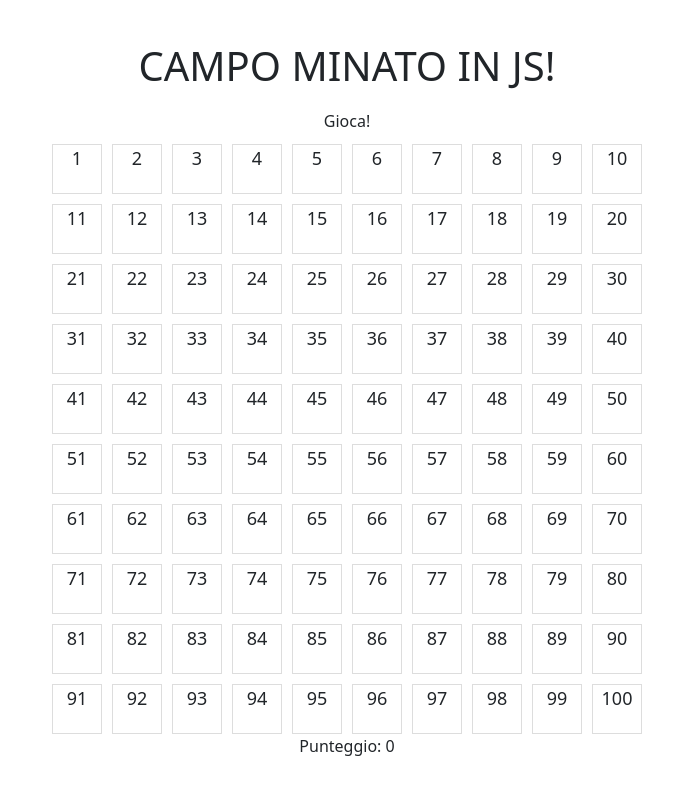
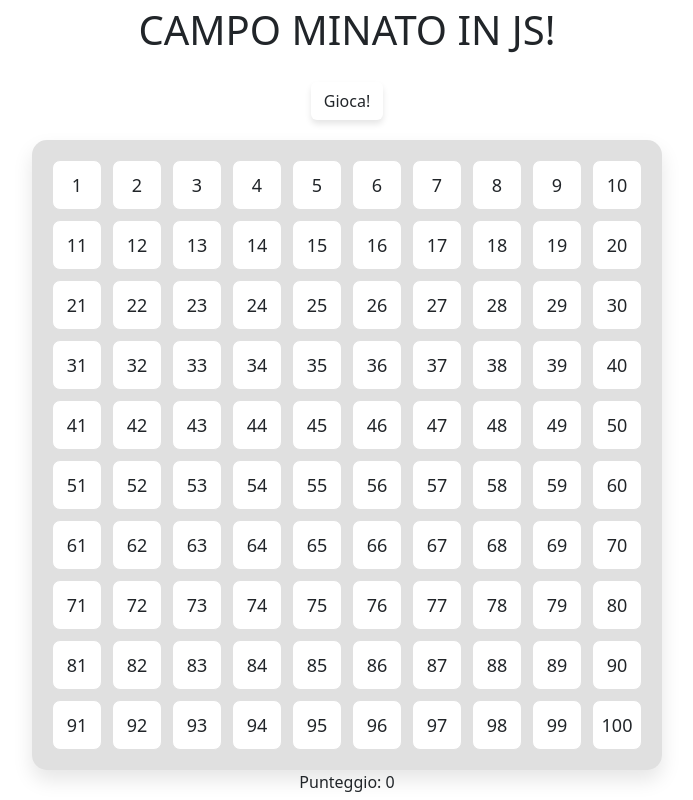
Before and after one commit to FrancescoSisti/js-campominato-dom, a plain HTML site: page index.html in a window 1280 px wide. Both pictures are taken after a click on the button "Gioca!". Shown: the whole page, without its empty margins (293-986 px from the left). Drawn offline with nearby package versions, Linux system fonts and the light colour scheme.

Commit message:
modernized style

```diff
--- a/style/style.css
+++ b/style/style.css
@@ -1,4 +1,12 @@
-/* Reset */
+/* Reset e variabili */
+:root {
+    --primary-color: #4CAF50;
+    --primary-hover: #3e8e41;
+    --cell-size: 50px;
+    --grid-gap: 10px;
+    --transition-speed: 0.3s;
+}
+
 * {
     margin: 0;
     padding: 0;
@@ -6,18 +14,18 @@
 }
 
 body {
-    font-family: Arial, sans-serif;
+    font-family: 'Roboto', sans-serif;
     display: flex;
     justify-content: center;
     flex-direction: column;
     align-items: center;
     min-height: 100vh;
-    margin: 0;
+    background-color: #f5f5f5;
+    color: #333;
 }
 
 .btn {
-    background-color: #4CAF50;
-    /* Verde */
+    background-color: var(--primary-color);
     border: none;
     color: white;
     padding: 15px 32px;
@@ -25,40 +33,52 @@ body {
     text-decoration: none;
     display: inline-block;
     font-size: 16px;
-    margin: 4px 2px;
+    margin: 20px 0;
     cursor: pointer;
-    border-radius: 5px;
-    transition: background-color 0.3s ease;
+    border-radius: 25px;
+    transition: all var(--transition-speed) ease;
+    box-shadow: 0 4px 6px rgba(0, 0, 0, 0.1);
 }
 
 .btn:hover {
-    background-color: #3e8e41;
+    background-color: var(--primary-hover);
+    transform: translateY(-2px);
+    box-shadow: 0 6px 8px rgba(0, 0, 0, 0.15);
 }
 
 .cell {
-    width: 50px;
-    height: 50px;
-    border: 1px solid #ddd;
+    width: var(--cell-size);
+    height: var(--cell-size);
+    border: 1px solid #e0e0e0;
     text-align: center;
-    display: inline-block;
+    display: flex;
+    justify-content: center;
+    align-items: center;
     font-size: 18px;
-    transition: background-color 0.3s ease;
+    transition: all var(--transition-speed) ease;
+    border-radius: 8px;
+    background-color: #fff;
 }
 
 .cell:hover {
     background-color: #f0f0f0;
     cursor: pointer;
+    transform: scale(1.05);
 }
 
 #grid {
     display: grid;
     grid-template-columns: repeat(10, 1fr);
-    gap: 10px;
+    gap: var(--grid-gap);
+    padding: 20px;
+    background-color: #e0e0e0;
+    border-radius: 15px;
+    box-shadow: 0 10px 20px rgba(0, 0, 0, 0.1);
 }
 
 .hidden {
     opacity: 0;
-    transition: opacity 0.2s ease-in-out;
+    transition: opacity var(--transition-speed) ease-in-out;
 }
 
 .visible {
@@ -66,9 +86,27 @@ body {
 }
 
 .cell.highlight {
-    background-color: lightblue;
+    background-color: #81D4FA;
+    transform: scale(1.1);
 }
 
 .cell.bomb {
-    background-color: red;
+    background-color: #FF5252;
+    animation: shake 0.5s;
 }
+
+@keyframes shake {
+
+    0%,
+    100% {
+        transform: translateX(0);
+    }
+
+    25% {
+        transform: translateX(-5px);
+    }
+
+    75% {
+        transform: translateX(5px);
+    }
+}
```
